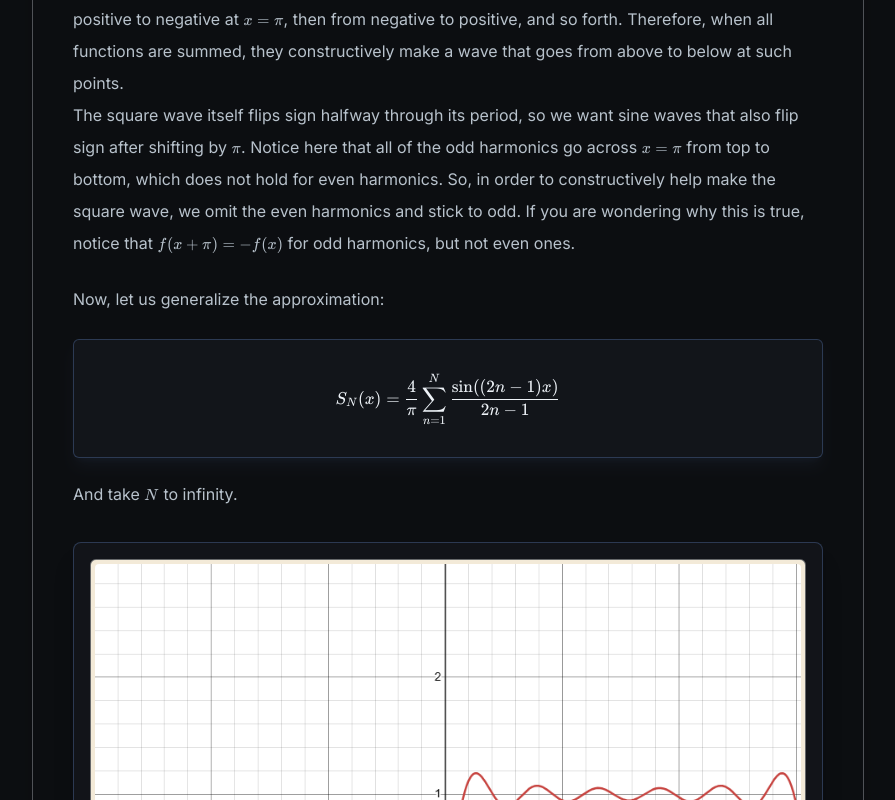
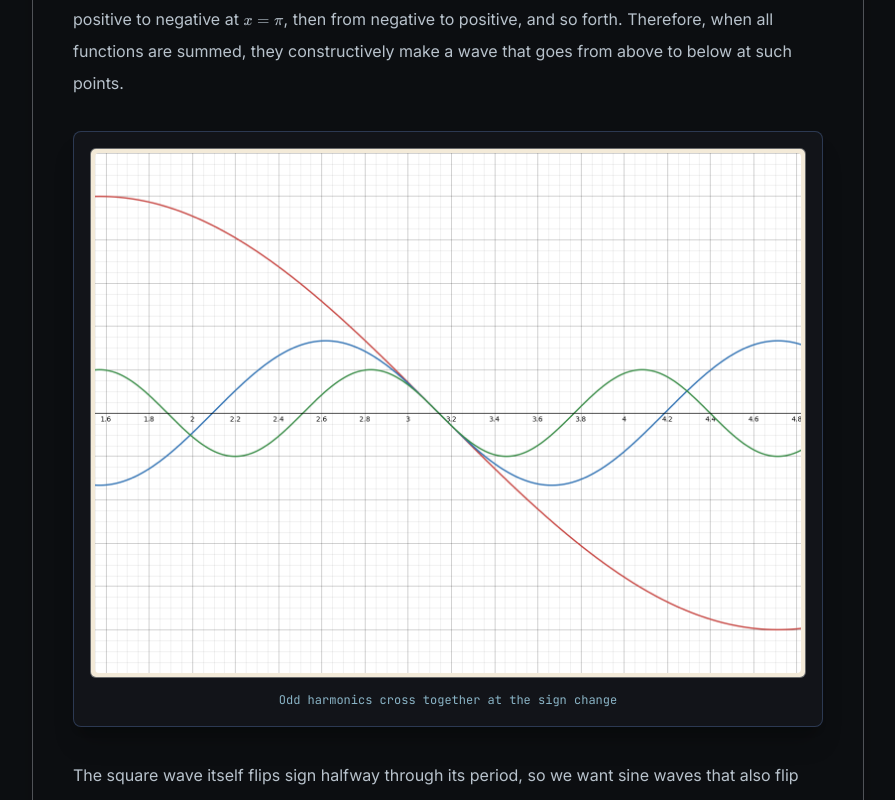
Before and after one commit to jtlutz190/Jacksons-website, a Next.js app: page /blog/making-fourier-intuitive in a window 1280 px wide. Shown: the part 4640-5440 px from the top of the page, without its empty margins (192-1087 px from the left). Built offline with nearby package versions, Linux system fonts and the light colour scheme.

Commit message:
Update Fourier blog figures

```diff
--- a/app/blog/making-fourier-intuitive/page.tsx
+++ b/app/blog/making-fourier-intuitive/page.tsx
@@ -169,6 +169,11 @@ export default function MakingFourierIntuitivePage() {
                   summed, they constructively make a wave that goes from above
                   to below at such points.
                 </p>
+                <ArticleFigure
+                  src="/images/blog/fourier/blog11.png"
+                  alt="The first, third, and fifth sine harmonics crossing x equals pi from positive to negative."
+                  caption="Odd harmonics cross together at the sign change"
+                />
               </div>
 
               <div className="space-y-6 text-base leading-8 text-soft">
@@ -267,15 +272,7 @@ export default function MakingFourierIntuitivePage() {
                 <ArticleFigure
                   src="/images/blog/fourier/blog10.png"
                   alt="A sawtooth wave approximation plotted on a coordinate grid."
-                  caption={
-                    <>
-                      <Latex
-                        math="2\sum_{n=1}^{70}(-1)^{n+1}\frac{\sin(nx)}{n}"
-                        className="latex-inline"
-                      />
-                      , known as "Sawtooth wave"
-                    </>
-                  }
+                  caption="known as Sawtooth wave"
                 />
               </div>
             </section>
```
Also changed, not shown: public/images/blog/fourier/blog11.png (added).
